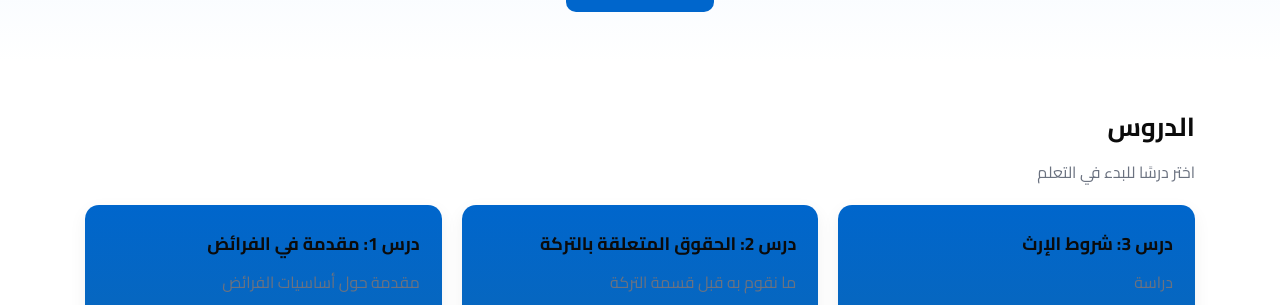
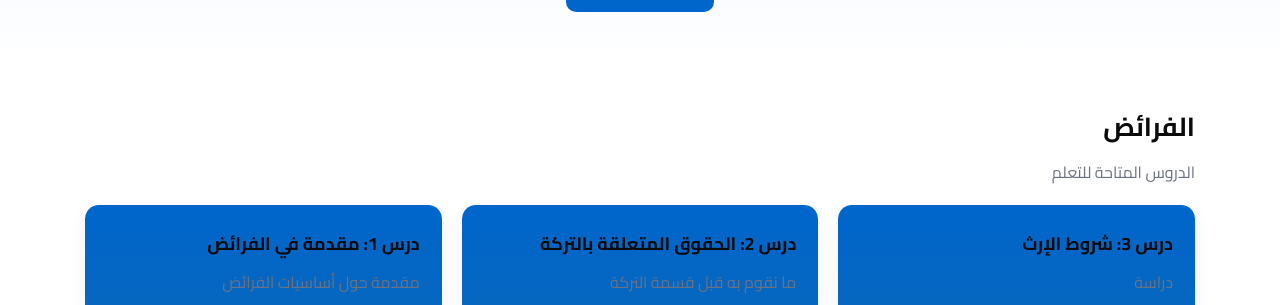
Before and after one commit to mustaphtouray7-svg/lessons-project-, a Flask app: page / in a window 1280 px wide. Shown: the part 296-601 px from the top of the page. Run offline with Flask 3, Linux system fonts and the light colour scheme; some libraries are stand-ins or nearby versions.

```diff
--- a/templates/index.html
+++ b/templates/index.html
@@ -31,8 +31,8 @@
 
         <div class="container">
             <div class="section-title">
-                <h2>الدروس</h2>
-                <p>اختر درسًا للبدء في التعلم</p>
+                <h2>الفرائض</h2>
+                <p>الدروس المتاحة للتعلم</p>
             </div>
 
             <div class="cards">
```
